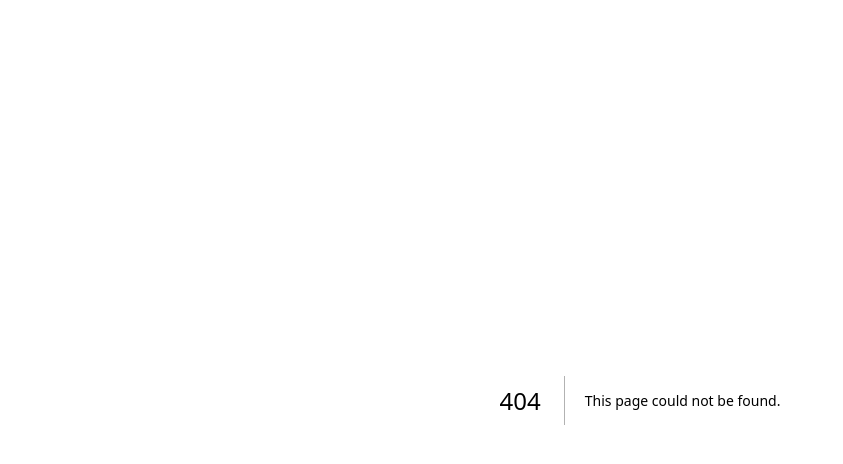
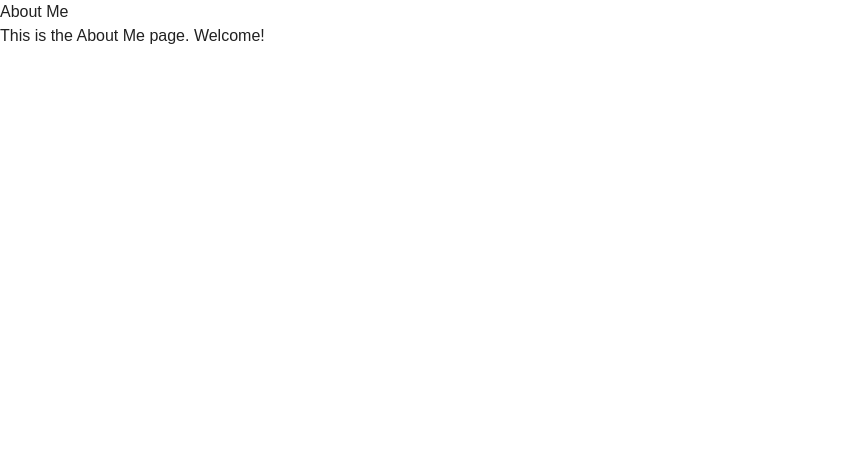
Before and after one commit to kchild89/Mtech-ImageGallery, a Next.js app: page /about-me in a window 1280 px wide. Before the commit this address had no page. Shown: the top 464 px of the page, without its empty margins (0-843 px from the left). Built offline with nearby package versions, Linux system fonts and the light colour scheme.

Commit message:
Add about me page

```diff
--- /dev/null
+++ b/src/app/about-me/page.js
@@ -0,0 +1,11 @@
+import Footer from "@/components/Footer";
+import Header from "@/components/Header";
+
+export default function AboutMe() {
+  return (
+    <div>
+      <h1>About Me</h1>
+      <p>This is the About Me page. Welcome!</p>
+    </div>
+  );
+}
```
